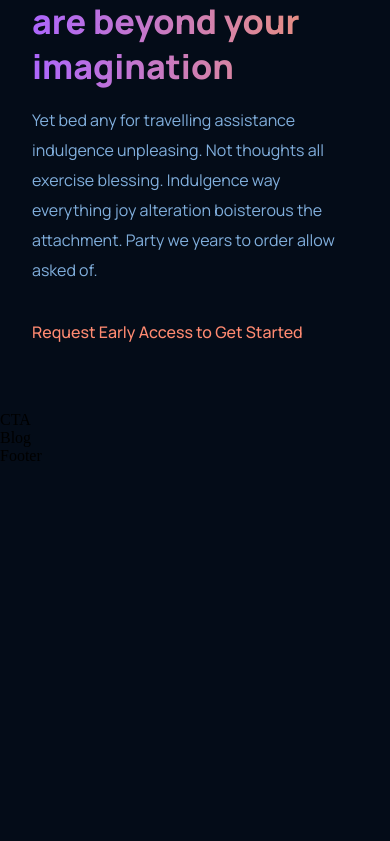
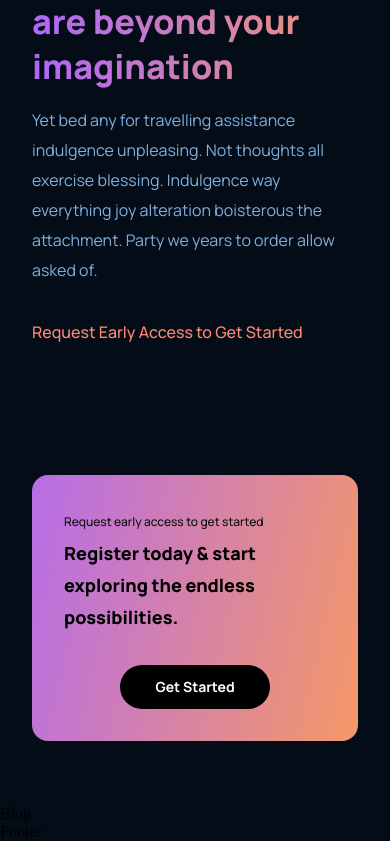
Before and after one commit to jczambon/pag_gpt, a React (Create React App) app: page / in a window 390 px wide. Shown: the part 3953-4794 px from the top of the page. Before the commit the page ends 4418 px from the top, so only its background shows below. Built offline with nearby package versions, Linux system fonts and the light colour scheme.

Commit message:
cta section done

```diff
--- a/src/components/cta/CTA.jsx
+++ b/src/components/cta/CTA.jsx
@@ -3,8 +3,14 @@
 
 const CTA = () => {
   return (
-    <div>
-        CTA
+    <div className='gpt3__cta'>
+        <div className='gpt3__cta-content'>
+          <p>Request early access to get started</p>
+          <h3>Register today & start exploring the endless possibilities.</h3>
+        </div>
+        <div className='gpt3__cta-btn'>
+          <button type='button'>Get Started</button>
+        </div>
     </div>
   )
 }
--- a/src/components/cta/cta.css
+++ b/src/components/cta/cta.css
@@ -0,0 +1,76 @@
+.gpt3__cta {
+    display: flex;
+    justify-content: space-between;
+    align-items: center;
+    flex-direction: row;
+
+    padding: 2rem;
+    margin: 4rem;
+    border-radius: 1rem;
+    background: var(--gradient-bar);
+}
+
+.gpt3__cta-content p {
+    font-family: var(--font-family);
+    font-weight: 500;
+    font-size: 12px;
+    line-height: 30px;
+    color: #0e0e0e;
+}
+
+.gpt3__cta-content h3 {
+    font-family: var(--font-family);
+    font-weight: 800;
+    font-size: 24px;
+    line-height: 45px;
+    color: #000000;
+}
+
+.gpt3__cta-btn {
+    display: flex;
+    justify-content: center;
+    align-items: center;
+    margin-left: 2rem;
+}
+
+.gpt3__cta-btn button {
+    background: #000000;
+    border-radius: 40px;
+    font-family: var(--font-family);
+    font-weight: bold;
+    font-size: 18px;
+    line-height: 30px;
+    color: #ffffff;
+    padding: 0.5rem 1rem;
+
+    border: none;
+    outline: none;
+    cursor: pointer;
+    min-width: 150px;
+}
+
+@media screen and (max-width: 650px) {
+    .gpt3__cta {
+        flex-direction: column;
+    }
+
+    .gpt3__cta-btn {
+        margin: 2rem 0 0;
+    }
+}
+
+@media screen and (max-width: 550px) {
+    .gpt3__cta {
+        margin: 4rem 2rem;
+    }
+
+    .gpt3__cta-content h3 {
+        font-size: 18px;
+        line-height: 32px;
+    }
+
+    .gpt3__cta-btn button {
+        font-size: 14px;
+        line-height: 28px;
+    }
+}
```
